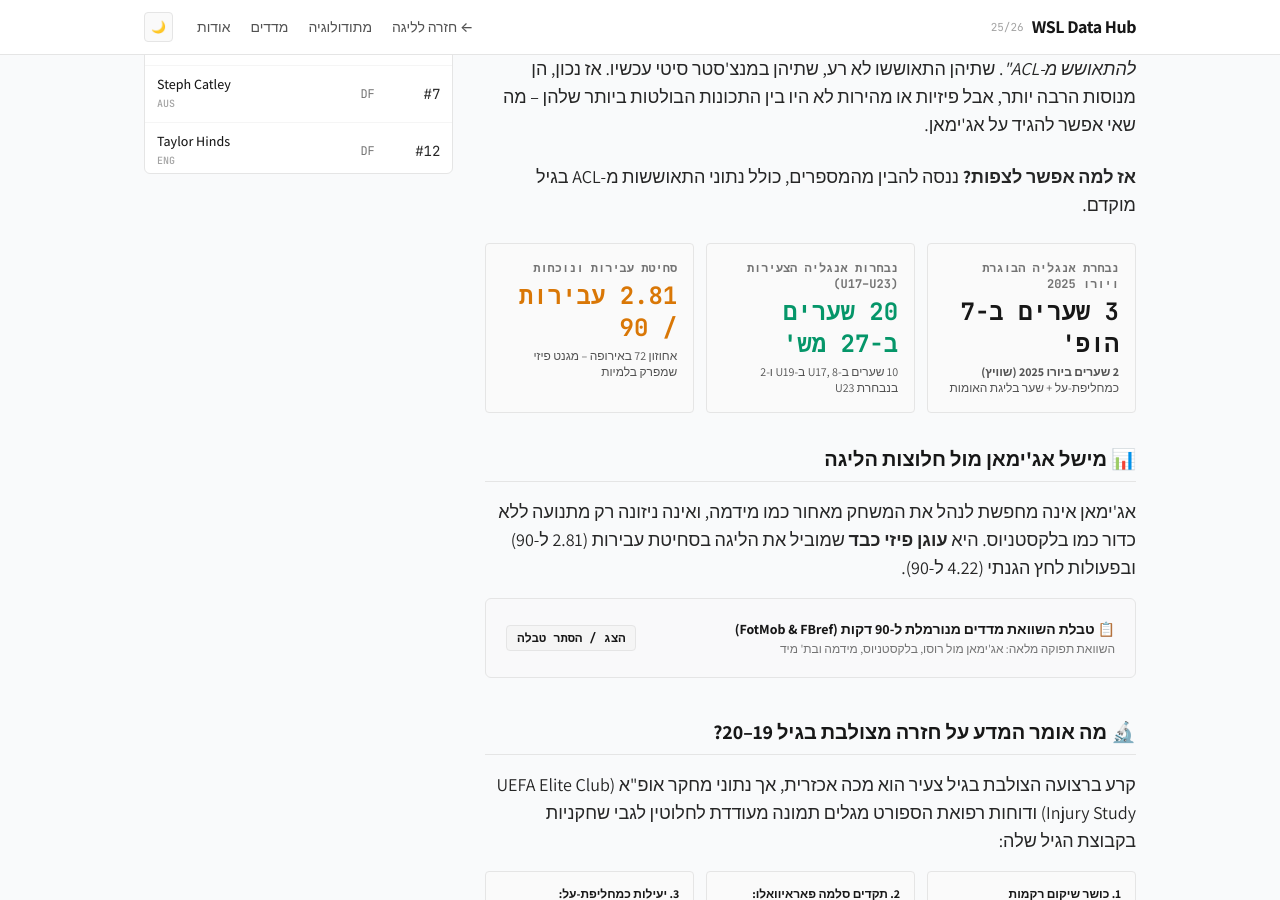
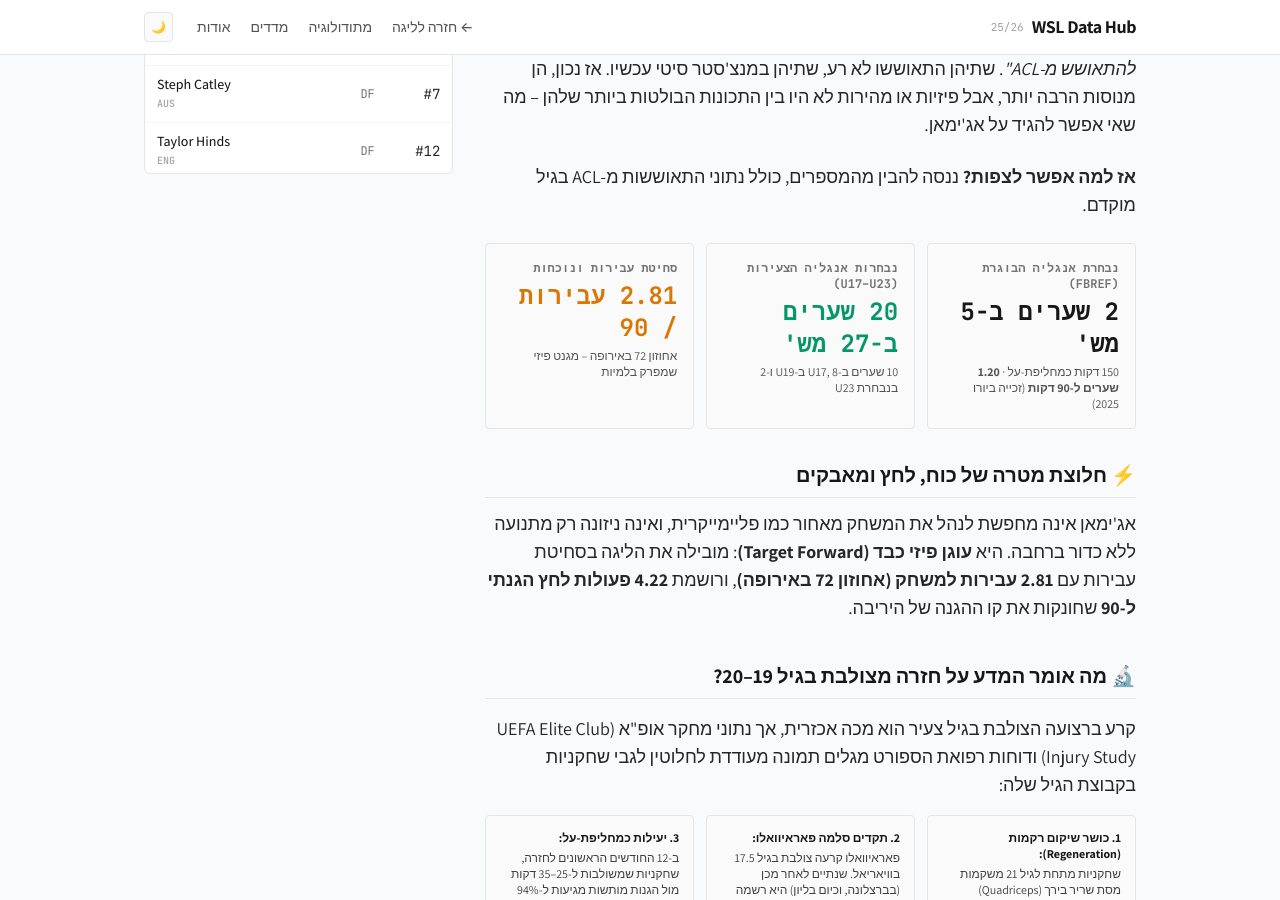
Before and after one commit to davidkorenblit/wsl-data-hub, a Jekyll site: the page built from teams/arsenal/agyemang-analysis.md, in a window 1280 px wide and 900 px high, scrolled down 714 px. Built offline with Jekyll 4.4.1, drawn with Linux system fonts in a browser that asks for light colours; nearby versions of some CDN libraries.

Commit message:
Update Part 6: set exact official senior stats (5 apps, 2 goals) and remove unnecessary player comparison table

```diff
--- a/teams/arsenal/agyemang-analysis.md
+++ b/teams/arsenal/agyemang-analysis.md
@@ -52,9 +52,9 @@ next_title: "חלק ז': תחזית העונה המורחבת"
   <!-- Player Background Cards -->
   <div class="grid grid-cols-1 sm:grid-cols-3 gap-3 my-6">
     <div class="p-4 rounded border border-neutral-200 dark:border-neutral-800 bg-neutral-50 dark:bg-neutral-900/50">
-      <div class="text-xs font-mono text-neutral-500 dark:text-neutral-400 mb-1 font-bold uppercase">נבחרת אנגליה הבוגרת ויורו 2025</div>
-      <div class="text-2xl font-bold font-mono text-neutral-900 dark:text-white">3 שערים ב-7 הופ'</div>
-      <div class="text-xs text-neutral-600 dark:text-neutral-400 mt-1"><strong>2 שערים ביורו 2025 (שוויץ)</strong> כמחליפת-על + שער בליגת האומות</div>
+      <div class="text-xs font-mono text-neutral-500 dark:text-neutral-400 mb-1 font-bold uppercase">נבחרת אנגליה הבוגרת (FBref)</div>
+      <div class="text-2xl font-bold font-mono text-neutral-900 dark:text-white">2 שערים ב-5 מש'</div>
+      <div class="text-xs text-neutral-600 dark:text-neutral-400 mt-1">150 דקות כמחליפת-על · <strong>1.20 שערים ל-90 דקות</strong> (זכייה ביורו 2025)</div>
     </div>
 
     <div class="p-4 rounded border border-neutral-200 dark:border-neutral-800 bg-neutral-50 dark:bg-neutral-900/50">
@@ -70,103 +70,17 @@ next_title: "חלק ז': תחזית העונה המורחבת"
     </div>
   </div>
 
-  <!-- Section 1: In-depth Trait Comparison Table (Collapsible) -->
-  <article class="space-y-4 pt-2">
+  <!-- Section 1: In-depth Traits & Style -->
+  <article class="space-y-3 pt-2">
     <div class="border-b border-neutral-200 dark:border-neutral-800 pb-2">
       <h2 class="text-lg sm:text-xl font-bold text-neutral-900 dark:text-white flex items-center gap-2">
-        <span>📊 מישל אג'ימאן מול חלוצות הליגה</span>
+        <span>⚡ חלוצת מטרה של כוח, לחץ ומאבקים</span>
       </h2>
     </div>
 
     <p>
-      אג'ימאן אינה מחפשת לנהל את המשחק מאחור כמו מידמה, ואינה ניזונה רק מתנועה ללא כדור כמו בלקסטניוס. היא <strong>עוגן פיזי כבד</strong> שמוביל את הליגה בסחיטת עבירות (2.81 ל-90) ובפעולות לחץ הגנתי (4.22 ל-90).
+      אג'ימאן אינה מחפשת לנהל את המשחק מאחור כמו פליימייקרית, ואינה ניזונה רק מתנועה ללא כדור ברחבה. היא <strong>עוגן פיזי כבד (Target Forward)</strong>: מובילה את הליגה בסחיטת עבירות עם <strong>2.81 עבירות למשחק (אחוזון 72 באירופה)</strong>, ורושמת <strong>4.22 פעולות לחץ הגנתי ל-90</strong> שחונקות את קו ההגנה של היריבה.
     </p>
-
-    <!-- Collapsible Comparison Table -->
-    <details class="group rounded-md border border-neutral-200 dark:border-neutral-800 bg-neutral-50/50 dark:bg-neutral-900/30 p-4 sm:p-5 my-4">
-      <summary class="cursor-pointer font-bold text-sm text-neutral-900 dark:text-white flex items-center justify-between select-none list-none">
-        <div class="space-y-0.5">
-          <span class="flex items-center gap-2">
-            <span>📋 טבלת השוואת מדדים מנורמלת ל-90 דקות (FotMob & FBref)</span>
-          </span>
-          <p class="text-xs text-neutral-500 dark:text-neutral-400 font-normal">
-            השוואת תפוקה מלאה: אג'ימאן מול רוסו, בלקסטניוס, מידמה ובת' מיד
-          </p>
-        </div>
-        <span class="text-xs font-mono text-primary-600 dark:text-primary-400 px-2.5 py-1 rounded bg-neutral-100 dark:bg-neutral-800 border border-neutral-200 dark:border-neutral-700">
-          הצג / הסתר טבלה
-        </span>
-      </summary>
-
-      <div class="overflow-x-auto rounded border border-neutral-200 dark:border-neutral-800 shadow-sm mt-4">
-        <table class="w-full text-right text-xs sm:text-sm font-sans border-collapse">
-          <thead class="bg-neutral-100 dark:bg-neutral-900 text-neutral-700 dark:text-neutral-300 font-mono text-[11px] uppercase border-b border-neutral-200 dark:border-neutral-800">
-            <tr>
-              <th class="p-2.5">שחקנית</th>
-              <th class="p-2.5">תפקיד</th>
-              <th class="p-2.5 text-center">שערים</th>
-              <th class="p-2.5 text-center">בעיטות למסגרת</th>
-              <th class="p-2.5 text-center">יצירת מצבים</th>
-              <th class="p-2.5 text-center">נגיעות ברחבה</th>
-              <th class="p-2.5 text-center">סחיטת עבירות</th>
-              <th class="p-2.5 text-center">פעולות הגנה</th>
-            </tr>
-          </thead>
-          <tbody class="divide-y divide-neutral-200 dark:divide-neutral-800 text-neutral-800 dark:text-neutral-200">
-            <tr class="bg-neutral-100/50 dark:bg-neutral-800/40 font-bold">
-              <td class="p-2.5 font-bold text-neutral-900 dark:text-white">מישל אג'ימאן</td>
-              <td class="p-2.5">חלוצת מטרה (Target)</td>
-              <td class="p-2.5 text-center font-mono">0.20</td>
-              <td class="p-2.5 text-center font-mono">1.00</td>
-              <td class="p-2.5 text-center font-mono">0.80</td>
-              <td class="p-2.5 text-center font-mono">5.42</td>
-              <td class="p-2.5 text-center font-mono text-emerald-600 dark:text-emerald-400">2.81</td>
-              <td class="p-2.5 text-center font-mono">4.22</td>
-            </tr>
-            <tr>
-              <td class="p-2.5 font-medium">אלסיה רוסו</td>
-              <td class="p-2.5">חלוצה שלמה / 10</td>
-              <td class="p-2.5 text-center font-mono">0.64</td>
-              <td class="p-2.5 text-center font-mono">1.77</td>
-              <td class="p-2.5 text-center font-mono">1.57</td>
-              <td class="p-2.5 text-center font-mono">7.57</td>
-              <td class="p-2.5 text-center font-mono">1.65</td>
-              <td class="p-2.5 text-center font-mono">2.85</td>
-            </tr>
-            <tr>
-              <td class="p-2.5 font-medium">סטינה בלקסטניוס</td>
-              <td class="p-2.5">חלוצת רחבה (Poacher)</td>
-              <td class="p-2.5 text-center font-mono font-bold text-emerald-600 dark:text-emerald-400">1.04</td>
-              <td class="p-2.5 text-center font-mono font-bold text-emerald-600 dark:text-emerald-400">2.82</td>
-              <td class="p-2.5 text-center font-mono">1.36</td>
-              <td class="p-2.5 text-center font-mono font-bold text-emerald-600 dark:text-emerald-400">11.17</td>
-              <td class="p-2.5 text-center font-mono">0.95</td>
-              <td class="p-2.5 text-center font-mono">1.95</td>
-            </tr>
-            <tr>
-              <td class="p-2.5 font-medium">ויויאן מידמה</td>
-              <td class="p-2.5">חלוצה נסוגה / פליימייקרית</td>
-              <td class="p-2.5 text-center font-mono">0.62</td>
-              <td class="p-2.5 text-center font-mono">1.55</td>
-              <td class="p-2.5 text-center font-mono">1.86</td>
-              <td class="p-2.5 text-center font-mono">7.63</td>
-              <td class="p-2.5 text-center font-mono">1.10</td>
-              <td class="p-2.5 text-center font-mono">2.10</td>
-            </tr>
-            <tr>
-              <td class="p-2.5 font-medium">בת' מיד</td>
-              <td class="p-2.5">קיצונית / מספקת מצבים</td>
-              <td class="p-2.5 text-center font-mono">0.18</td>
-              <td class="p-2.5 text-center font-mono">0.53</td>
-              <td class="p-2.5 text-center font-mono font-bold text-emerald-600 dark:text-emerald-400">2.31</td>
-              <td class="p-2.5 text-center font-mono">5.94</td>
-              <td class="p-2.5 text-center font-mono">1.40</td>
-              <td class="p-2.5 text-center font-mono">3.15</td>
-            </tr>
-          </tbody>
-        </table>
-      </div>
-    </details>
   </article>
 
   <!-- Section 2: Early ACL Recovery Science -->
```
